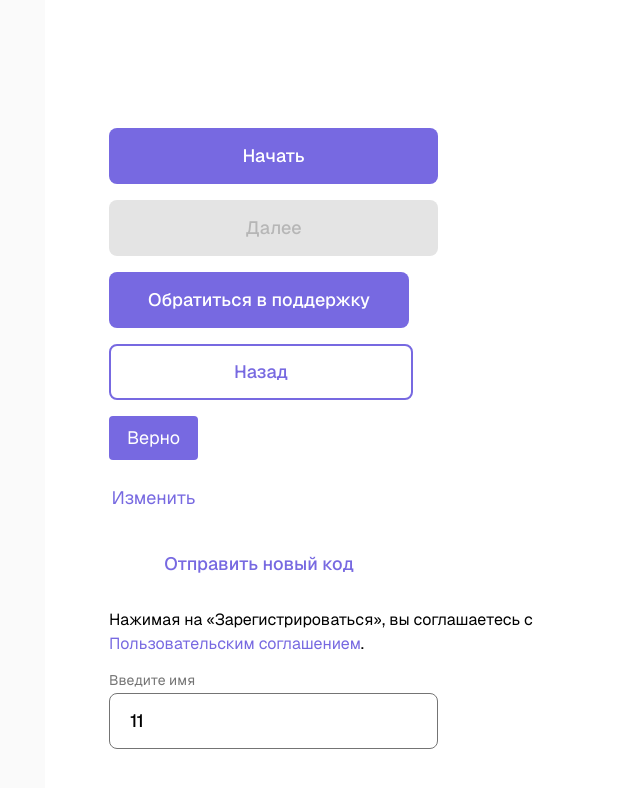
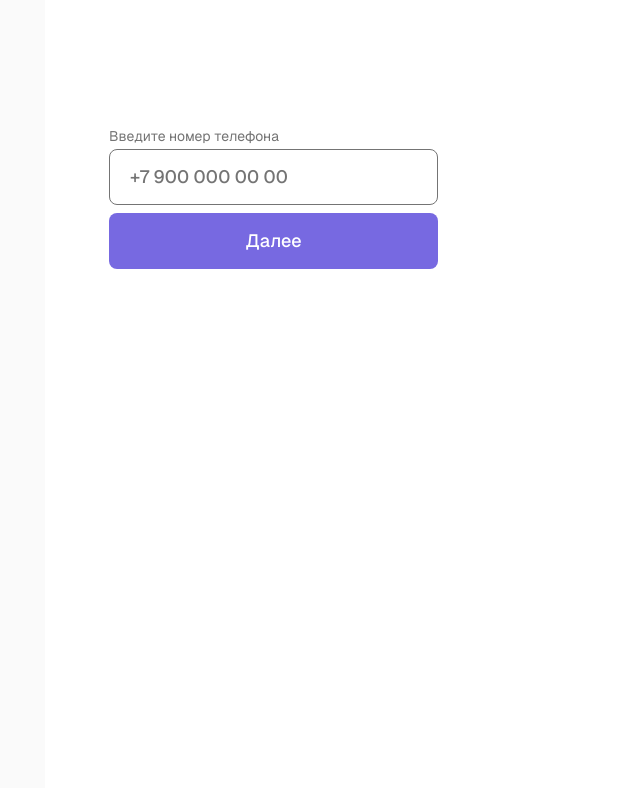
Before and after one commit to akatosphere/chat-frontend-2, a Next.js app: page / in a window 1280 px wide. Shown: the top 788 px of the page, without its empty margins (211-851 px from the left). Built offline with nearby package versions, Linux system fonts and the light colour scheme.

Commit message:
feat: минимально рабочая форма

```diff
--- a/app/page.tsx
+++ b/app/page.tsx
@@ -1,3 +1,4 @@
+import PhoneForm from "@/features/auth/ui/phoneForm";
 import { FormInput } from "@/shared/form/ui/formInput";
 import { Button } from "@/shared/shadcn/ui/button";
 import Image from "next/image";
@@ -6,20 +7,7 @@ export default function Home() {
   return (
     <div className="flex min-h-screen items-center justify-center bg-zinc-50 font-sans text-black dark:bg-black">
       <main className="flex min-h-screen w-full max-w-3xl flex-col items-center gap-4 py-32 px-16 bg-white dark:bg-black sm:items-start">
-        <Button variant='default' size='lg'>Начать</Button>
-        <Button disabled variant='default' size='lg'>Далее</Button>
-        <Button variant='default' size='md'>Обратиться в поддержку</Button>
-        <Button variant='outline' size='md'>Назад</Button>
-        <Button variant='default' size='sm'>Верно</Button>
-        <Button variant='outline' size='sm'>Изменить</Button>
-        <Button variant='text' size='md'>Отправить новый код</Button>
-        <p className="">
-        Нажимая на «Зарегистрироваться», вы соглашаетесь
-        с <Button variant='text' size='inline' className="subtext-tight">Пользовательским соглашением</Button>.
-        </p>
-        <form>
-          <FormInput id="1" label="Введите имя" placeholder="Имя" value="11" error=""/>
-        </form>
+        <PhoneForm/>
       </main>
     </div>
   );
--- a/package.json
+++ b/package.json
@@ -17,6 +17,8 @@
     "next": "16.0.5",
     "react": "19.2.0",
     "react-dom": "19.2.0",
+    "react-hook-form": "^7.67.0",
+    "react-number-format": "^5.4.4",
     "tailwind-merge": "^3.4.0",
     "zod": "^4.1.13",
     "zustand": "^5.0.8"
--- /dev/null
+++ b/src/features/auth/model/store.ts
@@ -0,0 +1,13 @@
+import { create } from 'zustand'
+
+interface PhoneState {
+    phone: string,
+    setPhone: (phone: string) => void;
+    reset: () => void;
+}
+
+export const usePhoneStore = create<PhoneState>((set) => ({
+    phone: "",
+    setPhone: (phone) => set({phone}),
+    reset: () => set({phone: ""}),
+}))
--- a/src/features/auth/ui/phoneForm.tsx
+++ b/src/features/auth/ui/phoneForm.tsx
@@ -1,9 +1,11 @@
 import { FormInput } from "@/shared/form/ui/formInput";
+import { Button } from "@/shared/shadcn/ui/button";
 
 export default function PhoneForm() {
     return (
-        <form>
+        <form className="flex flex-col gap-2">
             <FormInput id="1" label="Введите номер телефона" placeholder="+7 900 000 00 00" value="" error=""/>
+            <Button variant='default' size='lg'>Далее</Button>
         </form>
     )
 }
--- a/src/shared/form/ui/formInput.tsx
+++ b/src/shared/form/ui/formInput.tsx
@@ -7,7 +7,7 @@ interface Props {
   label: string;
   placeholder: string;
   value: string;
-  error: string | undefined
+  error?: string | undefined
 }
 
 export const FormInput = forwardRef<HTMLInputElement, Props> (
```
Also changed, not shown: 1 other file (tests, documents, lock files or other folders).
